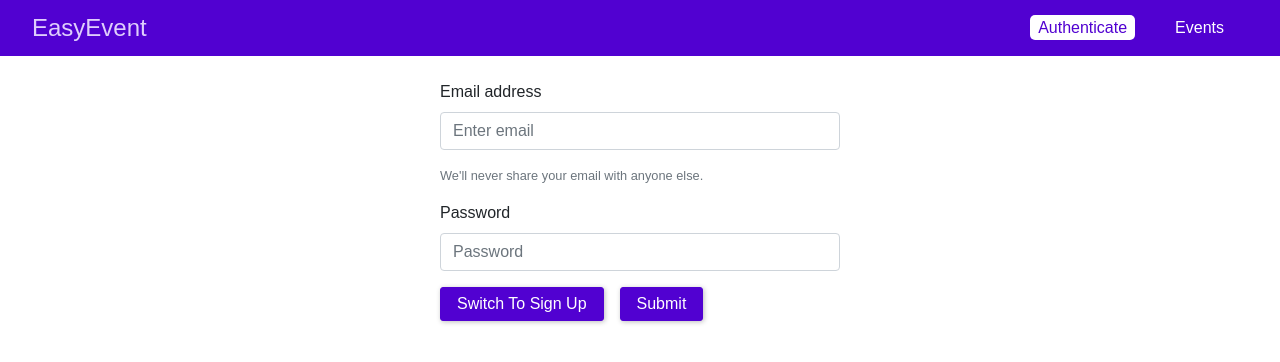
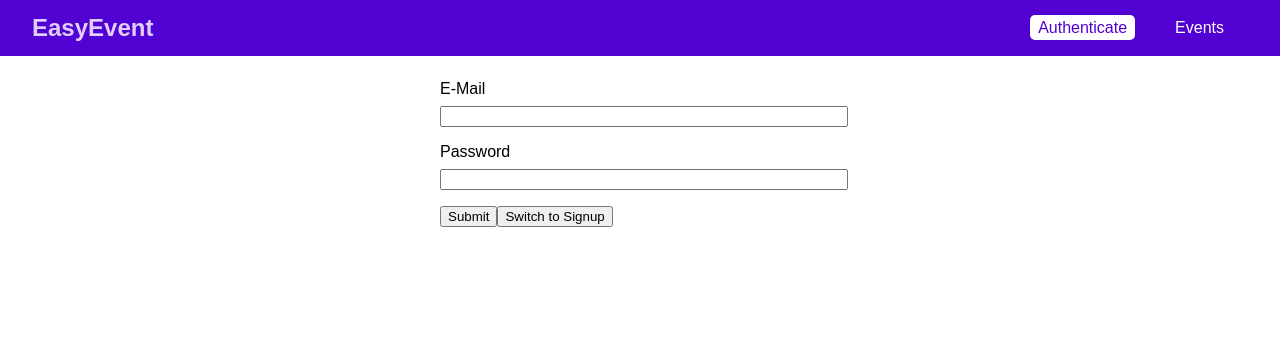
Before and after one commit to husseinbelaifa/EventBookingReactNodeGraphQl, a React (Create React App) app in the folder frontend/: page /auth in a window 1280 px wide. Shown: the top 362 px of the page. Built offline with nearby package versions, Linux system fonts and the light colour scheme.

Commit message:
create event & fetch events in react app

```diff
--- a/frontend/public/index.html
+++ b/frontend/public/index.html
@@ -11,7 +11,7 @@
       user's mobile device or desktop. See https://developers.google.com/web/fundamentals/web-app-manifest/
     -->
     <link rel="manifest" href="%PUBLIC_URL%/manifest.json" />
-    <link rel="stylesheet" href="https://stackpath.bootstrapcdn.com/bootstrap/4.3.1/css/bootstrap.min.css">
+    <!-- <link rel="stylesheet" href="https://stackpath.bootstrapcdn.com/bootstrap/4.3.1/css/bootstrap.min.css"> -->
     <!--
       Notice the use of %PUBLIC_URL% in the tags above.
       It will be replaced with the URL of the `public` folder during the build.
--- a/frontend/src/index.css
+++ b/frontend/src/index.css
@@ -5,7 +5,8 @@ body {
 }
 
 .form-control label,
-.form-control input {
+.form-control input,
+.form-control textarea {
     width: 100%;
     display: block;
 }
--- a/frontend/src/pages/Auth.js
+++ b/frontend/src/pages/Auth.js
@@ -97,42 +97,18 @@ class Auth extends React.Component {
   render() {
     return (
       <form className="auth-form" onSubmit={this.submitHandler}>
-        <div class="form-group">
-          <label for="exampleInputEmail1">Email address</label>
-          <input
-            type="email"
-            class="form-control"
-            id="exampleInputEmail1"
-            aria-describedby="emailHelp"
-            placeholder="Enter email"
-            ref={this.emailEl}
-          />
-
-          <small id="emailHelp" class="form-text text-muted">
-            We'll never share your email with anyone else.
-          </small>
+        <div className="form-control">
+          <label htmlFor="email">E-Mail</label>
+          <input type="email" id="email" ref={this.emailEl} />
         </div>
-        <div class="form-group">
-          <label for="exampleInputPassword1">Password</label>
-          <input
-            type="password"
-            class="form-control"
-            id="exampleInputPassword1"
-            placeholder="Password"
-            ref={this.passwordEl}
-          />
+        <div className="form-control">
+          <label htmlFor="password">Password</label>
+          <input type="password" id="password" ref={this.passwordEl} />
         </div>
-
-        <div className="form-action">
-          <button
-            type="button"
-            class="btn btn-primary"
-            onClick={this.switchModeHandler}
-          >
-            Switch To {this.state.isLogin ? "Sign Up" : "Login"}
-          </button>
-          <button type="submit" class="btn btn-primary">
-            Submit
+        <div className="form-actions">
+          <button type="submit">Submit</button>
+          <button type="button" onClick={this.switchModeHandler}>
+            Switch to {this.state.isLogin ? "Signup" : "Login"}
           </button>
         </div>
       </form>
--- a/frontend/src/pages/Event.css
+++ b/frontend/src/pages/Event.css
@@ -6,3 +6,17 @@
     width: 30rem;
     max-width: 80%
 }
+
+.events__list {
+    width: 40rem;
+    max-width: 90%;
+    margin: 2rem auto;
+    list-style: none;
+    padding: 0;
+}
+
+.events__list-item {
+    margin: 1rem 0;
+    padding: 1rem;
+    border: 1px solid #5101d1;
+}
--- a/frontend/src/pages/Event.js
+++ b/frontend/src/pages/Event.js
@@ -3,24 +3,156 @@ import React from "react";
 import "./Event.css";
 import Modal from "../components/Modal/Modal";
 import Backdrop from "../components/Backdrop/Backdrop";
+import AuthContext from "../context/auth-context";
 class Event extends React.Component {
   state = {
-    creating: false
+    creating: false,
+    events: []
   };
+
+  static contextType = AuthContext;
+
+  constructor(props) {
+    super(props);
+    this.titleElRef = React.createRef();
+    this.priceElRef = React.createRef();
+    this.dateElRef = React.createRef();
+    this.descriptionElRef = React.createRef();
+  }
+
+  componentDidMount() {
+    this.fetchEvents();
+  }
 
   startCreateEventHandler = () => {
     this.setState({ creating: true });
   };
 
   modelConfirmHandler = () => {
+    console.log("koko");
     this.setState({ creating: false });
+    const title = this.titleElRef.current.value;
+    const price = +this.priceElRef.current.value;
+    const date = this.dateElRef.current.value;
+    const description = this.descriptionElRef.current.value;
+
+    if (
+      title.trim().length === 0 ||
+      price <= 0 ||
+      date.trim().length === 0 ||
+      description.trim().length === 0
+    ) {
+      console.log("error");
+      return;
+    }
+
+    const event = { title, price, date, description };
+
+    console.log(event);
+
+    const requestBody = {
+      query: `
+
+         mutation {
+            createEvent(eventInput:{
+              title:"${event.title}"
+              description:"${event.description}"
+              price:${event.price}
+              date:"${event.date}"
+            }){
+
+
+              title
+              description
+              date
+              price
+
+            }
+         }
+
+      `
+    };
+
+    const token = this.context.token;
+
+    fetch("http://localhost:8000/graphql", {
+      method: "POST",
+      body: JSON.stringify(requestBody),
+
+      headers: {
+        "Content-Type": "application/json",
+        Authorization: "Bearer " + token
+      }
+    })
+      .then(res => {
+        if (res.status !== 200 && res.status !== 201) {
+          throw new Error("Failed");
+        }
+
+        return res.json();
+      })
+      .then(resData => {
+        console.log(resData);
+      })
+      .catch(err => {
+        console.log(err);
+      });
   };
 
   modelCancelHandler = () => {
     this.setState({ creating: false });
   };
 
+  fetchEvents() {
+    const requestBody = {
+      query: `
+        query {
+          events {
+
+            _id
+            title
+            description
+            date
+            price
+            creator {
+              _id
+              email
+            }
+
+          }
+        }
+      `
+    };
+
+    fetch("http://localhost:8000/graphql", {
+      method: "POST",
+      body: JSON.stringify(requestBody),
+      headers: {
+        "Content-Type": "application/json"
+      }
+    })
+      .then(res => {
+        return res.json();
+      })
+      .then(resDate => {
+        console.log(resDate.data.events);
+        this.setState({ events: resDate.data.events });
+      })
+      .catch(err => {
+        console.log(err);
+      });
+  }
+
   render() {
+    const eventList =
+      this.state.events &&
+      this.state.events.map(event => {
+        return (
+          <li key={event._id} className="events__list-item">
+            {event.title}
+          </li>
+        );
+      });
     return (
       <React.Fragment>
         {this.state.creating && <Backdrop />}
@@ -32,16 +164,41 @@ class Event extends React.Component {
             onCancel={this.modelCancelHandler}
             onConfirm={this.modelConfirmHandler}
           >
-            <p>Modal Content</p>
+            <form>
+              <div className="form-control">
+                <label htmlFor="title">Title</label>
+                <input type="text" id="title" ref={this.titleElRef} />
+              </div>
+              <div className="form-control">
+                <label htmlFor="price">Price</label>
+                <input type="number" id="price" ref={this.priceElRef} />
+              </div>
+              <div className="form-control">
+                <label htmlFor="date">Date</label>
+                <input type="datetime-local" id="date" ref={this.dateElRef} />
+              </div>
+              <div className="form-control">
+                <label htmlFor="description">Description</label>
+                <textarea
+                  id="description"
+                  rows="4"
+                  ref={this.descriptionElRef}
+                />
+              </div>
+            </form>
           </Modal>
         )}
 
+        {this.context.token && (
           <div className="events-control">
             <p>Share your own Events</p>
             <button className="btn " onClick={this.startCreateEventHandler}>
               CreateEvent
             </button>
           </div>
+        )}
+
+        <ul className="events__list">{eventList}</ul>
       </React.Fragment>
     );
   }
```
Also changed, not shown: 1 other file (tests, documents, lock files or other folders). Lines whose indentation alone changed are shown as unchanged.
